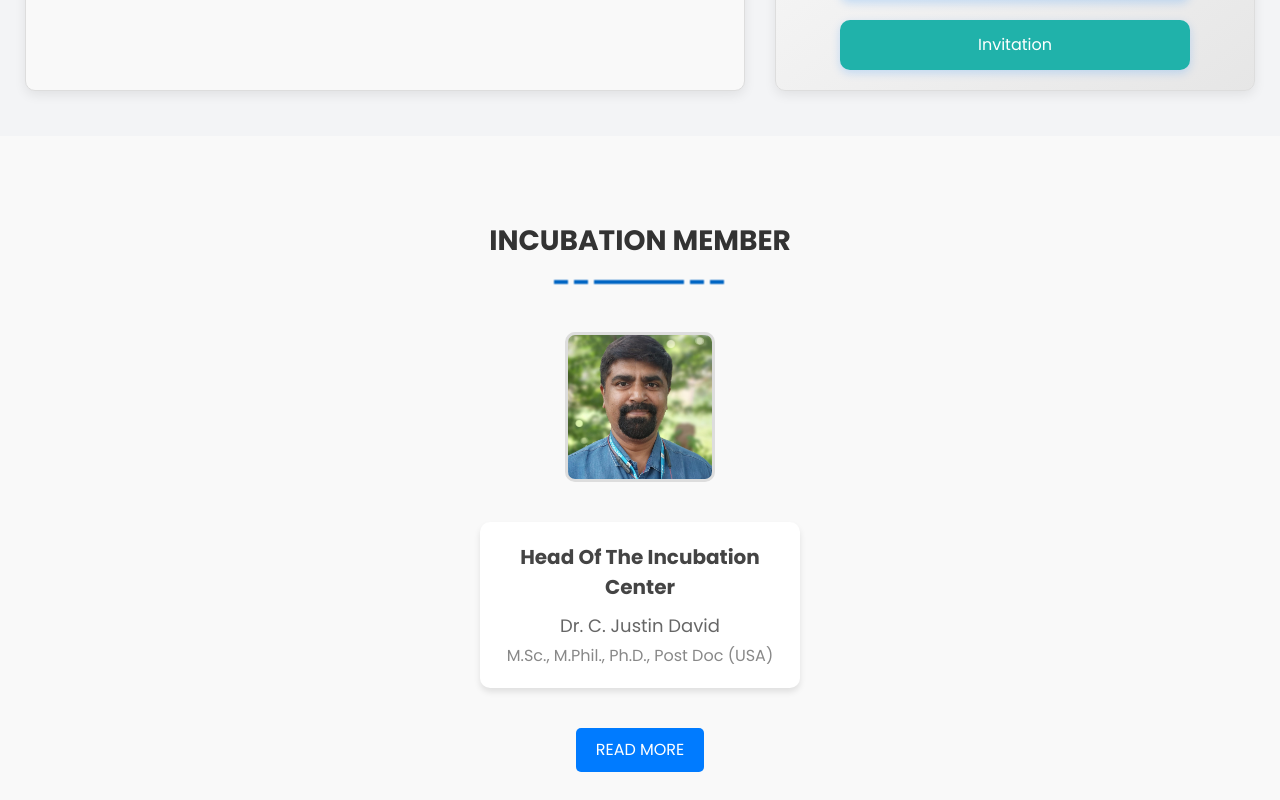
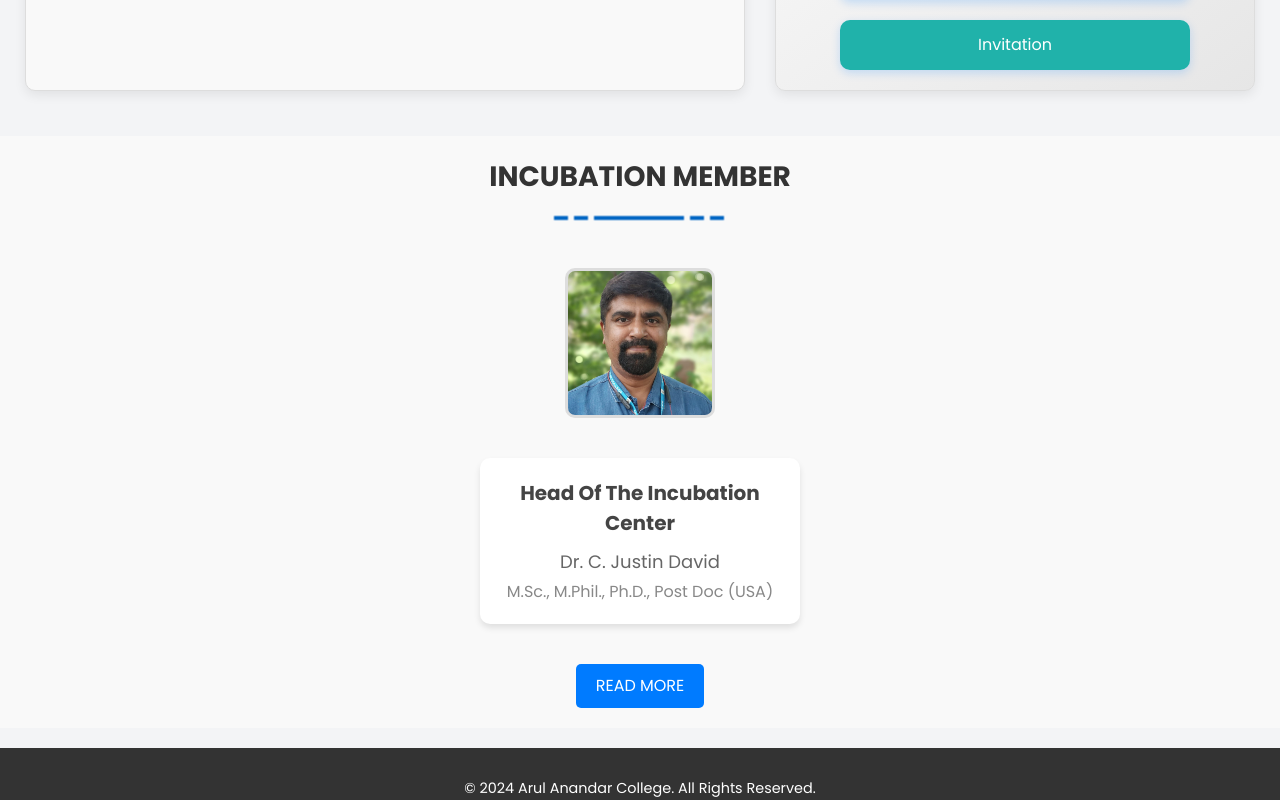
Before and after one commit to Bnaveen27/innovators, a React (Create React App) app: page / in a window 1280 px wide. Shown: the part 1700-2500 px from the top of the page. Built offline with nearby package versions, Linux system fonts and the light colour scheme.

Commit message:
members design

```diff
--- a/src/Pages/Members/Members.css
+++ b/src/Pages/Members/Members.css
@@ -6,7 +6,7 @@
   justify-content: center;
   padding: 20px;
   background-color: #f9f9f9;
-  min-height: 90vh; /* Ensures full-screen alignment */
+
 }
 
 .incubation-committee {
```
